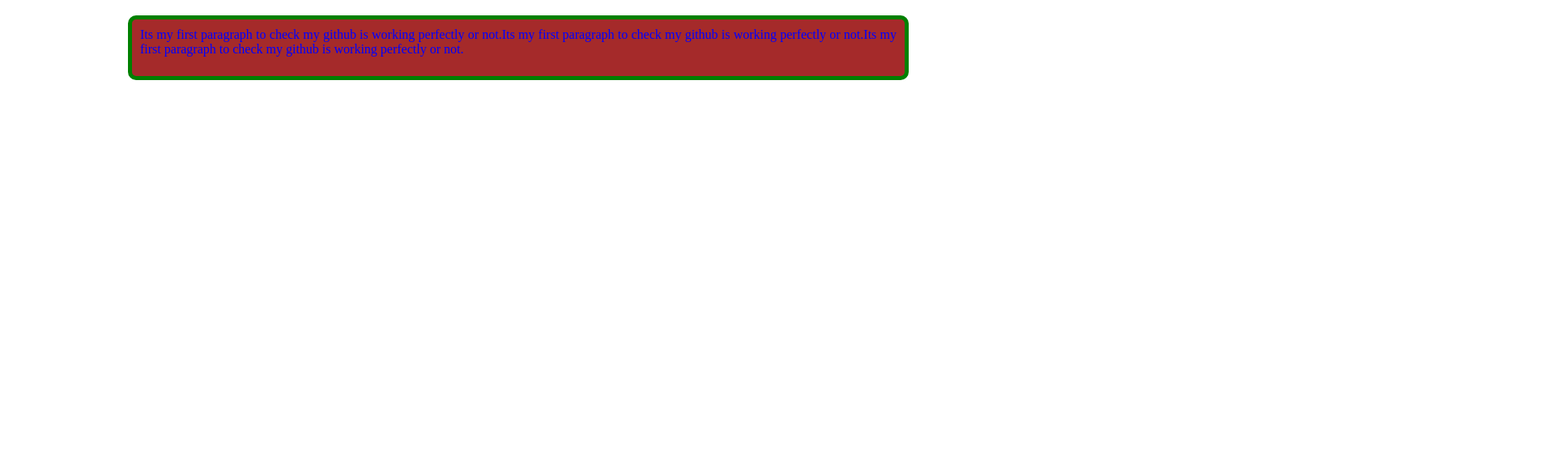
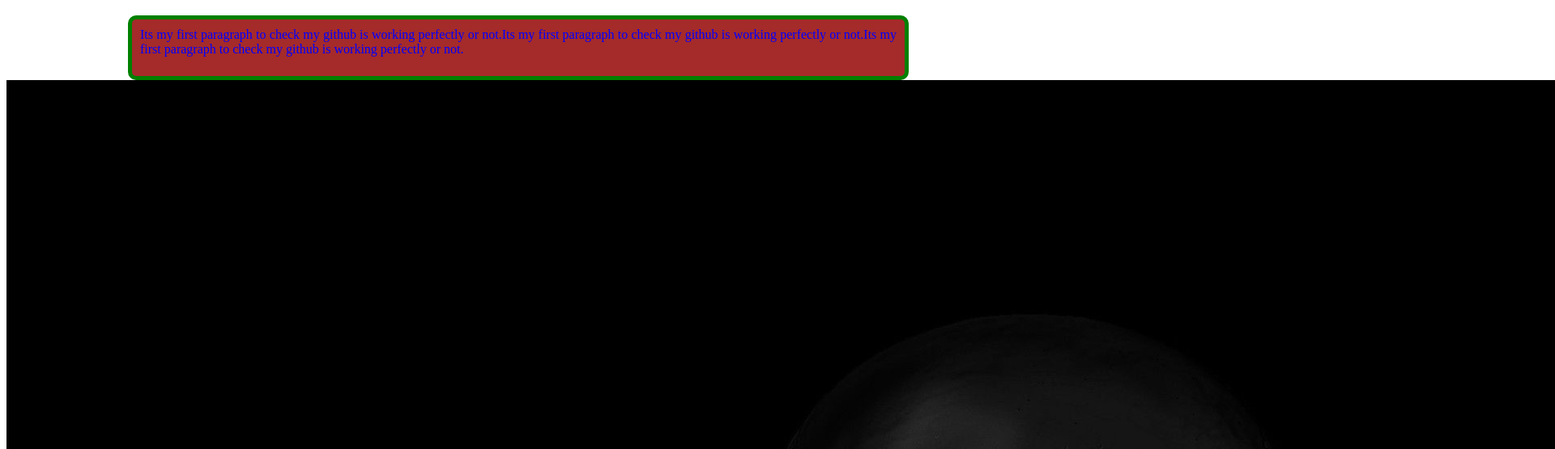
Before and after one commit to minhazurrahaman54/MY-first-Repo, a plain HTML site: page index.html in a window 1280 px wide. Shown: the part 61-616 px from the top of the page at 81% size, 1920 px wide, since content can reach past the window. Drawn offline with Linux system fonts and the light colour scheme.

Commit message:
adding picture

```diff
--- a/index.html
+++ b/index.html
@@ -10,6 +10,6 @@
 <body>
     <h1>I am trying</h1>
     <p>Its my first paragraph to check my github is working perfectly or not.Its my first paragraph to check my github is working perfectly or not.Its my first paragraph to check my github is working perfectly or not.</p>
-
+    <img src="skull.jpg" alt="">
 </body>
 </html>
```
Also changed, not shown: skull.jpg (added).
